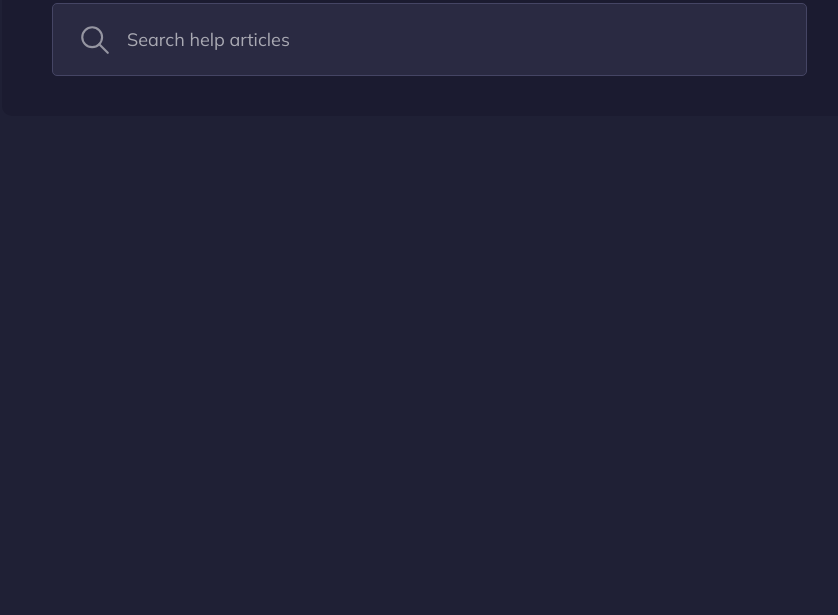
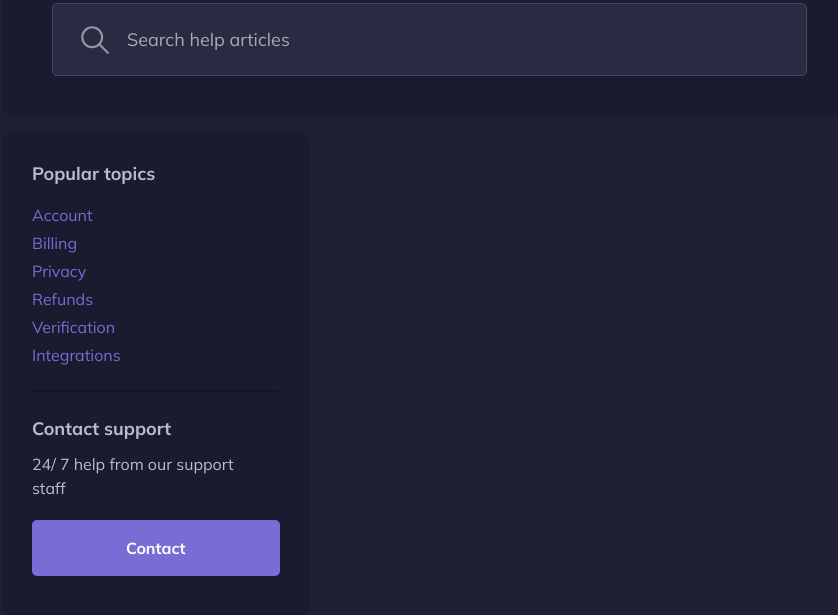
Before and after one commit to iamvusalalakbarov/frontendaily, a plain HTML site: page Day 4 - Support Page Components/index.html in a window 1280 px wide. Shown: the part 123-738 px from the top of the page, without its empty margins (14-852 px from the left). Drawn offline with Linux system fonts and the light colour scheme.

Commit message:
Finished component-2.

```diff
--- a/Day 4 - Support Page Components/index.html
+++ b/Day 4 - Support Page Components/index.html
@@ -14,5 +14,40 @@
         <input type="text" placeholder="Search help articles" />
       </label>
     </div>
+
+    <div class="component-2">
+      <div class="popular-topics">
+        <h5>Popular topics</h5>
+
+        <ul>
+          <li>
+            <a href="#">Account</a>
+          </li>
+          <li>
+            <a href="#">Billing</a>
+          </li>
+          <li>
+            <a href="#">Privacy</a>
+          </li>
+          <li>
+            <a href="#">Refunds</a>
+          </li>
+          <li>
+            <a href="#">Verification</a>
+          </li>
+          <li>
+            <a href="#">Integrations</a>
+          </li>
+        </ul>
+      </div>
+
+      <div class="contact-support">
+        <h5>Contact support</h5>
+
+        <p>24/ 7 help from our support staff</p>
+
+        <a href="#">Contact</a>
+      </div>
+    </div>
   </body>
 </html>
--- a/Day 4 - Support Page Components/scss/style.scss
+++ b/Day 4 - Support Page Components/scss/style.scss
@@ -5,18 +5,21 @@
   padding: 0;
   outline: 0;
   border: 0;
+  list-style-type: none;
   box-sizing: border-box;
   font-family: "Mulish", sans-serif;
 }
 
-html,
-body {
-  height: 100%;
+a {
+  text-decoration: none;
 }
 
 body {
+  display: flex;
+  flex-direction: column;
+  gap: 16px;
+  padding: 16px;
   background: #1f2035;
-  padding: 16px;
 
   .component-1 {
     width: 855px;
@@ -52,4 +55,68 @@ body {
       }
     }
   }
+
+  .component-2 {
+    width: 307px;
+    padding: 30px 30px 40px 30px;
+    border-radius: 10px;
+    color: #bbbbd7;
+    background: #1b1b30;
+
+    .popular-topics,
+    .contact-support {
+      h5 {
+        font-size: 18px;
+      }
+    }
+
+    .popular-topics {
+      padding-bottom: 25px;
+      border-bottom: 2px solid #141428;
+      margin-bottom: 25px;
+
+      ul {
+        margin-top: 20px;
+
+        li {
+          &:not(:last-child) {
+            margin-bottom: 8px;
+          }
+
+          a {
+            font-size: 16px;
+            color: #786cd5;
+
+            &:hover {
+              text-decoration: underline;
+            }
+          }
+        }
+      }
+    }
+
+    .contact-support {
+      p {
+        max-width: 226px;
+        font-size: 16px;
+        line-height: 24px;
+        margin: 12px 0 20px;
+      }
+
+      a {
+        display: inline-block;
+        padding: 18px 94px;
+        border-radius: 5px;
+        font-size: 16px;
+        font-weight: 700;
+        color: #fff;
+        background: #786CD5;
+        transition: 100ms background-color;
+
+        &:hover {
+          background: darken(#786CD5, 5);
+        }
+      }
+    }
+  }
 }
```
Also changed, not shown: Day 4 - Support Page Components/css/style.css, 1 other file.
